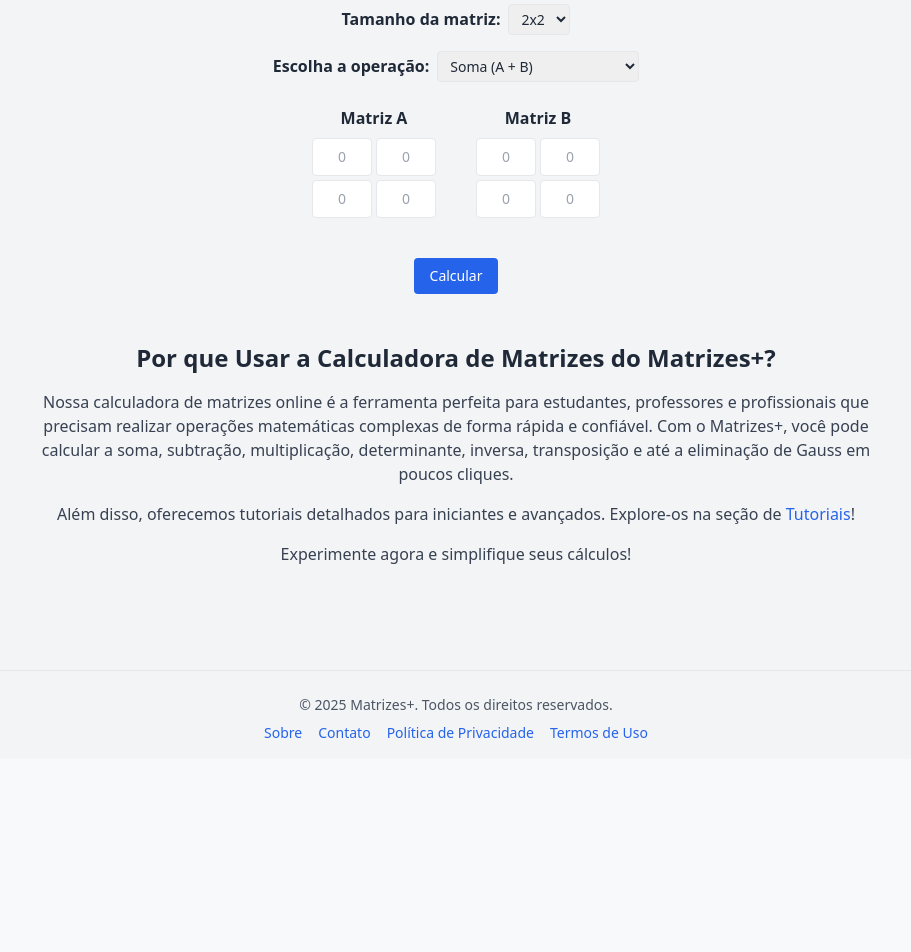
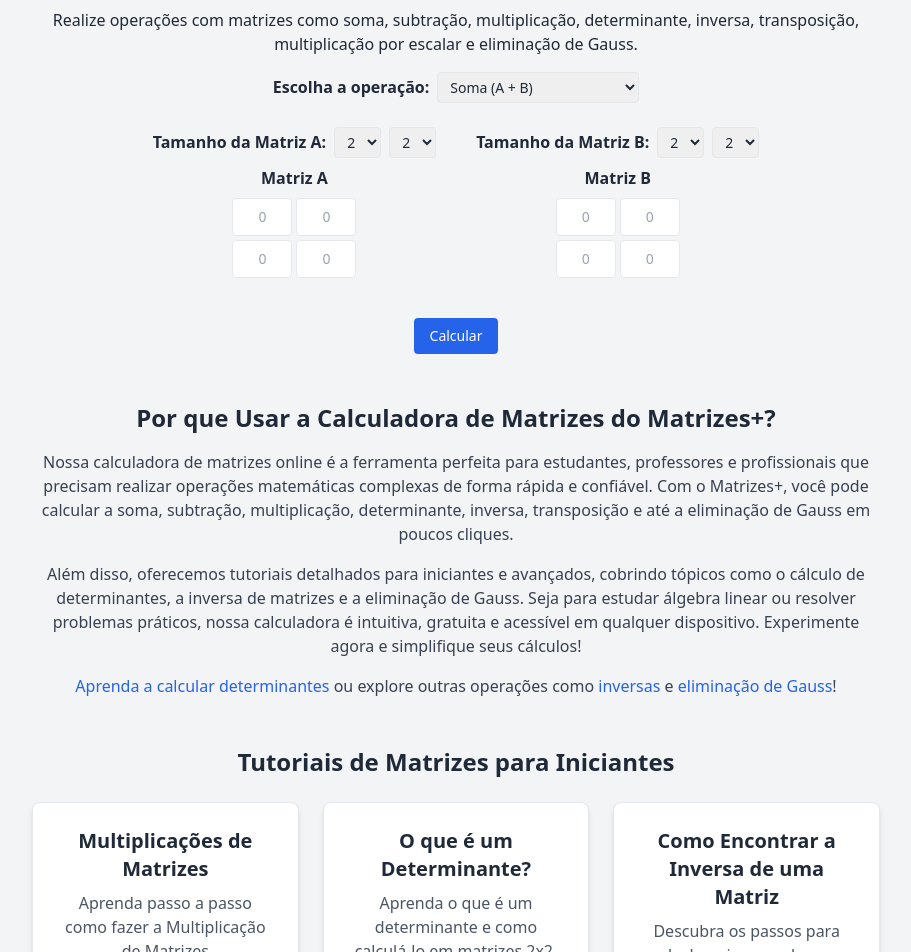
Before and after one commit to Diegosilva20/Projeto-calculadora-matrizes, a React (Create React App) app: page / in a window 1280 px wide. Shown: the part 220-1172 px from the top of the page, without its empty margins (184-1095 px from the left). Before the commit the page ends 979 px from the top, so only its background shows below. Built offline with nearby package versions, Linux system fonts and the light colour scheme.

Commit message:
Atualizações no Header

```diff
--- a/src/pages/Home.jsx
+++ b/src/pages/Home.jsx
@@ -4,27 +4,76 @@ import { Link } from "react-router-dom";
 import MatrixInput from "../components/common/MatrixInput";
 import ResultDisplay from "../components/ui/ResultDisplay";
 import { createEmptyMatrix, calculate } from "../utils/matrixCalculations";
+import Header from "../components/common/Header"; // Confirme se o caminho está correto
 
 const Home = () => {
-  const [size, setSize] = useState(2);
-  const [matrixA, setMatrixA] = useState(createEmptyMatrix(size));
-  const [matrixB, setMatrixB] = useState(createEmptyMatrix(size));
+  const [sizeA, setSizeA] = useState({ rows: 2, cols: 2 });
+  const [sizeB, setSizeB] = useState({ rows: 2, cols: 2 });
+  const [matrixA, setMatrixA] = useState(createEmptyMatrix(sizeA.rows, sizeA.cols));
+  const [matrixB, setMatrixB] = useState(createEmptyMatrix(sizeB.rows, sizeB.cols));
   const [scalar, setScalar] = useState("");
   const [result, setResult] = useState(null);
   const [operation, setOperation] = useState("soma");
   const [error, setError] = useState("");
   const [steps, setSteps] = useState([]);
 
-  const handleSizeChange = (e) => {
-    const newSize = parseInt(e.target.value);
-    setSize(newSize);
-    setMatrixA(createEmptyMatrix(newSize));
-    setMatrixB(createEmptyMatrix(newSize));
-    setScalar("");
+  const tutoriais = [
+    { id: 5, title: "Multiplicações de Matrizes", description: "Aprenda passo a passo como fazer a Multiplicação de Matrizes" },
+    { id: 1, title: "O que é um Determinante?", description: "Aprenda o que é um determinante e como calculá-lo em matrizes 2x2." },
+    { id: 2, title: "Como Encontrar a Inversa de uma Matriz", description: "Descubra os passos para calcular a inversa de uma matriz 2x2." },
+    { id: 3, title: "Eliminação de Gauss Explicada", description: "Entenda como usar a eliminação de Gauss para resolver sistemas lineares." },
+    { id: 4, title: "O que é Transposição de Matrizes?", description: "Aprenda como transpor uma matriz com exemplos práticos." },
+  ];
+
+  const handleSizeChangeA = (e) => {
+    const { name, value } = e.target;
+    const newSize = { ...sizeA, [name]: parseInt(value) };
+    setSizeA(newSize);
+    setMatrixA(createEmptyMatrix(newSize.rows, newSize.cols));
     setResult(null);
     setError("");
     setSteps([]);
   };
+
+  const handleSizeChangeB = (e) => {
+    const { name, value } = e.target;
+    const newSize = { ...sizeB, [name]: parseInt(value) };
+    setSizeB(newSize);
+    setMatrixB(createEmptyMatrix(newSize.rows, newSize.cols));
+    setResult(null);
+    setError("");
+    setSteps([]);
+  };
+
+  const renderSizeInput = (label, state, setState, idPrefix) => (
+    <div className="mb-2 text-center">
+      <label className="font-semibold mr-2 text-sm sm:text-base">{label}:</label>
+      <div className="inline-flex gap-2">
+        <select
+          name="rows"
+          value={state.rows}
+          onChange={setState}
+          className="border px-2 py-1 rounded text-sm"
+          aria-label={`${label} linhas`}
+        >
+          {[1, 2, 3, 4].map((n) => (
+            <option key={n} value={n}>{n}</option>
+          ))}
+        </select>
+        <select
+          name="cols"
+          value={state.cols}
+          onChange={setState}
+          className="border px-2 py-1 rounded text-sm"
+          aria-label={`${label} colunas`}
+        >
+          {[1, 2, 3, 4].map((n) => (
+            <option key={n} value={n}>{n}</option>
+          ))}
+        </select>
+      </div>
+    </div>
+  );
 
   const renderScalarInput = () => (
     <div className="mb-4">
@@ -57,6 +106,27 @@ const Home = () => {
     </div>
   );
 
+  const renderTutorials = () => (
+    <div className="mt-12">
+      <h2 className="text-2xl font-bold mb-6 text-center">Tutoriais de Matrizes para Iniciantes</h2>
+      <div className="grid grid-cols-1 sm:grid-cols-2 lg:grid-cols-3 gap-6">
+        {tutoriais.map((tutorial) => (
+          <div key={tutorial.id} className="border rounded-lg shadow-md p-6 bg-white hover:shadow-lg transition-shadow">
+            <h3 className="text-xl font-semibold mb-2">{tutorial.title}</h3>
+            <p className="text-gray-600 mb-4">{tutorial.description}</p>
+            <Link
+              to={`/tutorial/${tutorial.id}`}
+              className="bg-blue-600 text-white px-4 py-2 rounded hover:bg-blue-700 text-sm inline-block"
+              aria-label={`Saiba mais sobre ${tutorial.title}`}
+            >
+              Ler mais
+            </Link>
+          </div>
+        ))}
+      </div>
+    </div>
+  );
+
   const renderWhyUseSection = () => (
     <div className="mt-12">
       <h2 className="text-2xl font-bold mb-4 text-center">Por que Usar a Calculadora de Matrizes do Matrizes+?</h2>
@@ -64,32 +134,60 @@ const Home = () => {
         Nossa calculadora de matrizes online é a ferramenta perfeita para estudantes, professores e profissionais que precisam realizar operações matemáticas complexas de forma rápida e confiável. Com o Matrizes+, você pode calcular a soma, subtração, multiplicação, determinante, inversa, transposição e até a eliminação de Gauss em poucos cliques.
       </p>
       <p className="text-gray-700 mb-4">
-        Além disso, oferecemos tutoriais detalhados para iniciantes e avançados. Explore-os na seção de <Link to="/tutorials" className="text-blue-600 hover:underline">Tutoriais</Link>!
+        Além disso, oferecemos tutoriais detalhados para iniciantes e avançados, cobrindo tópicos como o cálculo de determinantes, a inversa de matrizes e a eliminação de Gauss. Seja para estudar álgebra linear ou resolver problemas práticos, nossa calculadora é intuitiva, gratuita e acessível em qualquer dispositivo. Experimente agora e simplifique seus cálculos!
       </p>
       <p className="text-gray-700 mb-4">
-        Experimente agora e simplifique seus cálculos!
+        <Link to="/tutorial/1" className="text-blue-600 hover:underline">Aprenda a calcular determinantes</Link> ou explore outras operações como <Link to="/tutorial/2" className="text-blue-600 hover:underline">inversas</Link> e <Link to="/tutorial/3" className="text-blue-600 hover:underline">eliminação de Gauss</Link>!
       </p>
     </div>
   );
 
+  const handleCalculate = () => {
+    let newError = "";
+    const isSquareA = sizeA.rows === sizeA.cols;
+
+    if (operation === "multiplicacao" && sizeA.cols !== sizeB.rows) {
+      newError = "Erro: O número de colunas da Matriz A deve ser igual ao número de linhas da Matriz B para multiplicação.";
+    } else if (operation === "inversa" && !isSquareA) {
+      newError = "Erro: A inversa só pode ser calculada para matrizes quadradas e não-singulares.";
+    } else if (operation === "determinanteA" && !isSquareA) {
+      newError = "Erro: O determinante só pode ser calculado para matrizes quadradas.";
+    } else if (operation === "gauss" && !isSquareA) {
+      if (!window.confirm("Aviso: A eliminação de Gauss é tipicamente aplicada a matrizes quadradas. Deseja prosseguir mesmo assim?")) {
+        return;
+      }
+    }
+
+    if (newError) {
+      setError(newError);
+      setResult(null);
+      setSteps([]);
+      return;
+    }
+
+    calculate(matrixA, matrixB, scalar, operation, { rows: sizeA.rows, cols: sizeA.cols }, setResult, setError, setSteps);
+  };
+
   return (
-    <div className="p-4 sm:p-6 text-center max-w-4xl mx-auto">
+    <div className="min-h-screen">
+      <Header />
+      <div className="mt-32 p-4 sm:p-6 text-center max-w-4xl mx-auto">
         <Helmet>
           <title>Calculadora de Matrizes Grátis Online - Matrizes+</title>
           <meta
             name="description"
-          content="Use a calculadora de matrizes grátis do Matrizes+ para soma, subtração, determinante e mais. Tutoriais de álgebra linear disponíveis!"
+            content="Use a calculadora de matrizes grátis do Matrizes+ para soma, subtração, determinante e mais. Tutoriais de álgebra linear para iniciantes e avançados."
           />
           <meta
             name="keywords"
-          content="calculadora de matrizes, álgebra linear, determinante, inversa, transposição, multiplicação por escalar, eliminação de Gauss, tutoriais de matemática"
+            content="calculadora de matrizes, álgebra linear, determinante, inversa, transposição, multiplicação por escalar, eliminação de Gauss, tutoriais de matemática, "
           />
           <meta name="robots" content="index, follow" />
           <link rel="canonical" href="https://projeto-calculadora-matrizes.vercel.app/" />
           <meta property="og:title" content="Calculadora de Matrizes Grátis Online - Matrizes+" />
           <meta
             property="og:description"
-          content="Use nossa calculadora de matrizes grátis online para soma, subtração, multiplicação, determinante, inversa, transposição, escalar e eliminação de Gauss. Explore tutoriais!"
+            content="Use nossa calculadora de matrizes grátis online para soma, subtração, multiplicação, determinante, inversa, transposição, escalar e eliminação de Gauss. Explore tutoriais de álgebra linear!"
           />
           <meta property="og:url" content="https://projeto-calculadora-matrizes.vercel.app/" />
           <meta
@@ -100,7 +198,7 @@ const Home = () => {
           <meta name="twitter:title" content="Calculadora de Matrizes Grátis Online - Matrizes+" />
           <meta
             name="twitter:description"
-          content="Use nossa calculadora de matrizes grátis online para soma, subtração, multiplicação, determinante, inversa, transposição, escalar e eliminação de Gauss. Explore tutoriais!"
+            content="Use nossa calculadora de matrizes grátis online para soma, subtração, multiplicação, determinante, inversa, transposição, escalar e eliminação de Gauss. Explore tutoriais de álgebra linear!"
           />
           <meta
             name="twitter:image"
@@ -133,15 +231,6 @@ const Home = () => {
         <h1 className="text-2xl sm:text-3xl font-bold mb-4">Calculadora de Matrizes Grátis Online - Matrizes+</h1>
         <p className="mb-4 text-sm sm:text-base">Realize operações com matrizes como soma, subtração, multiplicação, determinante, inversa, transposição, multiplicação por escalar e eliminação de Gauss.</p>
 
-      <div className="mb-4">
-        <label className="font-semibold mr-2 text-sm sm:text-base">Tamanho da matriz:</label>
-        <select className="border px-2 py-1 rounded text-sm" value={size} onChange={handleSizeChange} aria-label="Tamanho da matriz">
-          <option value={2}>2x2</option>
-          <option value={3}>3x3</option>
-          <option value={4}>4x4</option>
-        </select>
-      </div>
-
         <div className="mb-6">
           <label className="font-semibold mr-2 text-sm sm:text-base">Escolha a operação:</label>
           <select className="border px-2 py-1 rounded text-sm" value={operation} onChange={(e) => setOperation(e.target.value)} aria-label="Escolha a operação">
@@ -157,14 +246,20 @@ const Home = () => {
         </div>
 
         <div className="flex flex-col sm:flex-row justify-center gap-6 sm:gap-10 mb-6">
-        <MatrixInput matrix={matrixA} setMatrix={setMatrixA} label="Matriz A" size={size} />
+          <div>
+            {renderSizeInput("Tamanho da Matriz A", sizeA, handleSizeChangeA, "sizeA")}
+            <MatrixInput matrix={matrixA} setMatrix={setMatrixA} label="Matriz A" rows={sizeA.rows} cols={sizeA.cols} />
+          </div>
           {operation === "escalar" && renderScalarInput()}
           {operation !== "determinanteA" && operation !== "inversa" && operation !== "transposicao" && operation !== "escalar" && operation !== "gauss" && (
-          <MatrixInput matrix={matrixB} setMatrix={setMatrixB} label="Matriz B" size={size} />
+            <div>
+              {renderSizeInput("Tamanho da Matriz B", sizeB, handleSizeChangeB, "sizeB")}
+              <MatrixInput matrix={matrixB} setMatrix={setMatrixB} label="Matriz B" rows={sizeB.rows} cols={sizeB.cols} />
+            </div>
           )}
         </div>
 
-      <button onClick={() => calculate(matrixA, matrixB, scalar, operation, size, setResult, setError, setSteps)} className="bg-blue-600 text-white px-4 py-2 rounded hover:bg-blue-700 text-sm" aria-label="Calcular">
+        <button onClick={handleCalculate} className="bg-blue-600 text-white px-4 py-2 rounded hover:bg-blue-700 text-sm" aria-label="Calcular">
           Calcular
         </button>
 
@@ -187,6 +282,7 @@ const Home = () => {
         )}
 
         {renderWhyUseSection()}
+        {renderTutorials()}
 
         <div className="my-8 ad-container">
           <ins
@@ -199,6 +295,7 @@ const Home = () => {
           ></ins>
         </div>
       </div>
+    </div>
   );
 };
 
--- a/src/utils/matrixCalculations.js
+++ b/src/utils/matrixCalculations.js
@@ -1,8 +1,8 @@
 // src/utils/matrixCalculations.js
 import * as math from "mathjs";
 
-export const createEmptyMatrix = (n) =>
-  Array.from({ length: n }, () => Array(n).fill(""));
+export const createEmptyMatrix = (rows, cols) =>
+  Array.from({ length: rows }, () => Array(cols).fill(""));
 
 export const validateMatrix = (matrix) =>
   matrix.every((row) =>
@@ -48,30 +48,48 @@ export const calculate = (matrixA, matrixB, scalar, operation, size, setResult,
     return;
   }
 
-  const parsedA = matrixA.map((row) =>
-    row.map((val) => (val === "" ? 0 : parseFloat(val)))
-  );
-  const parsedB = matrixB.map((row) =>
-    row.map((val) => (val === "" ? 0 : parseFloat(val)))
-  );
+  const parsedA = matrixA.map((row) => row.map((val) => (val === "" ? 0 : parseFloat(val))));
+  const parsedB = matrixB.map((row) => row.map((val) => (val === "" ? 0 : parseFloat(val))));
+  const rowsA = size.rows;
+  const colsA = matrixA[0].length;
 
   try {
     const matrixAObj = math.matrix(parsedA);
     const matrixBObj = math.matrix(parsedB);
 
     if (operation === "soma") {
+      if (rowsA !== matrixB.length || colsA !== matrixB[0].length) {
+        setError("Erro: As matrizes devem ter o mesmo tamanho para soma.");
+        return;
+      }
       const summed = math.add(matrixAObj, matrixBObj);
       setResult(toArray(summed));
     } else if (operation === "subtracao") {
+      if (rowsA !== matrixB.length || colsA !== matrixB[0].length) {
+        setError("Erro: As matrizes devem ter o mesmo tamanho para subtração.");
+        return;
+      }
       const subtracted = math.subtract(matrixAObj, matrixBObj);
       setResult(toArray(subtracted));
     } else if (operation === "multiplicacao") {
+      if (colsA !== matrixB.length) {
+        setError("Erro: O número de colunas da Matriz A deve ser igual ao número de linhas da Matriz B para multiplicação.");
+        return;
+      }
       const multiplied = math.multiply(matrixAObj, matrixBObj);
       setResult(toArray(multiplied));
     } else if (operation === "determinanteA") {
+      if (rowsA !== colsA) {
+        setError("Erro: O determinante só pode ser calculado para matrizes quadradas.");
+        return;
+      }
       const det = math.det(matrixAObj);
       setResult([[det]]);
     } else if (operation === "inversa") {
+      if (rowsA !== colsA) {
+        setError("Erro: A inversa só pode ser calculada para matrizes quadradas.");
+        return;
+      }
       const det = math.det(matrixAObj);
       if (Math.abs(det) < 1e-10) {
         setError("A matriz não é invertível (determinante igual a zero).");
@@ -79,11 +97,7 @@ export const calculate = (matrixA, matrixB, scalar, operation, size, setResult,
         return;
       }
       const inverse = math.inv(matrixAObj);
-      setResult(
-        toArray(inverse).map((row) =>
-          row.map((val) => Number(val.toFixed(2)))
-        )
-      );
+      setResult(toArray(inverse).map((row) => row.map((val) => Number(val.toFixed(2)))));
     } else if (operation === "transposicao") {
       const transposed = math.transpose(matrixAObj);
       setResult(toArray(transposed));
@@ -98,27 +112,21 @@ export const calculate = (matrixA, matrixB, scalar, operation, size, setResult,
     } else if (operation === "gauss") {
       let m = math.matrix(parsedA);
       let steps = [];
-      let n = size;
+      let n = rowsA;
 
       if (isRowEchelonForm(parsedA)) {
         steps.push({
           description: "A matriz já está na forma escalonada por linhas.",
-          matrix: parsedA.map((row) =>
-            row.map((val) => Number(val.toFixed(2)))
-          ),
+          matrix: parsedA.map((row) => row.map((val) => Number(val.toFixed(2)))),
         });
-        setResult(
-          parsedA.map((row) => row.map((val) => Number(val.toFixed(2))))
-        );
+        setResult(parsedA.map((row) => row.map((val) => Number(val.toFixed(2)))));
         setSteps(steps);
         return;
       }
 
       steps.push({
         description: "Matriz inicial",
-        matrix: m
-          .toArray()
-          .map((row) => row.map((val) => Number(val.toFixed(2)))),
+        matrix: m.toArray().map((row) => row.map((val) => Number(val.toFixed(2)))),
       });
 
       for (let i = 0; i < n; i++) {
@@ -129,9 +137,7 @@ export const calculate = (matrixA, matrixB, scalar, operation, size, setResult,
         }
         if (Math.abs(pivot - 1) > 1e-10) {
           steps.push({
-            description: `Tornar o pivô [${i + 1},${i + 1}] igual a 1: Dividir a Linha ${i + 1} por ${pivot.toFixed(
-              2
-            )} (pivô).`,
+            description: `Tornar o pivô [${i + 1},${i + 1}] igual a 1: Dividir a Linha ${i + 1} por ${pivot.toFixed(2)} (pivô).`,
             matrix: null,
           });
           for (let j = i; j < n; j++) {
@@ -139,18 +145,14 @@ export const calculate = (matrixA, matrixB, scalar, operation, size, setResult,
           }
           steps.push({
             description: "Nova matriz",
-            matrix: m
-              .toArray()
-              .map((row) => row.map((val) => Number(val.toFixed(2)))),
+            matrix: m.toArray().map((row) => row.map((val) => Number(val.toFixed(2)))),
           });
         }
         for (let k = i + 1; k < n; k++) {
           let factor = m.get([k, i]);
           if (Math.abs(factor) < 1e-10) continue;
           steps.push({
-            description: `Zerar o elemento [${k + 1},${i + 1}]: Subtrair ${factor.toFixed(
-              2
-            )} × Linha ${i + 1} da Linha ${k + 1}.`,
+            description: `Zerar o elemento [${k + 1},${i + 1}]: Subtrair ${factor.toFixed(2)} × Linha ${i + 1} da Linha ${k + 1}.`,
             matrix: null,
           });
           for (let j = i; j < n; j++) {
@@ -158,15 +160,11 @@ export const calculate = (matrixA, matrixB, scalar, operation, size, setResult,
           }
           steps.push({
             description: "Nova matriz",
-            matrix: m
-              .toArray()
-              .map((row) => row.map((val) => Number(val.toFixed(2)))),
+            matrix: m.toArray().map((row) => row.map((val) => Number(val.toFixed(2)))),
           });
         }
       }
-      const resultArray = m
-        .toArray()
-        .map((row) => row.map((val) => Number(val.toFixed(2))));
+      const resultArray = m.toArray().map((row) => row.map((val) => Number(val.toFixed(2))));
       setResult(resultArray);
       setSteps(steps);
     }
```
Also changed, not shown: src/components/common/Header.jsx (+7 -3 lines), src/components/common/MatrixInput.jsx (+4 -6 lines), src/pages/TutorialPage.jsx (+3 -5 lines), src/pages/Tutorials.jsx (+4 -4 lines). Lines whose indentation alone changed are shown as unchanged.
